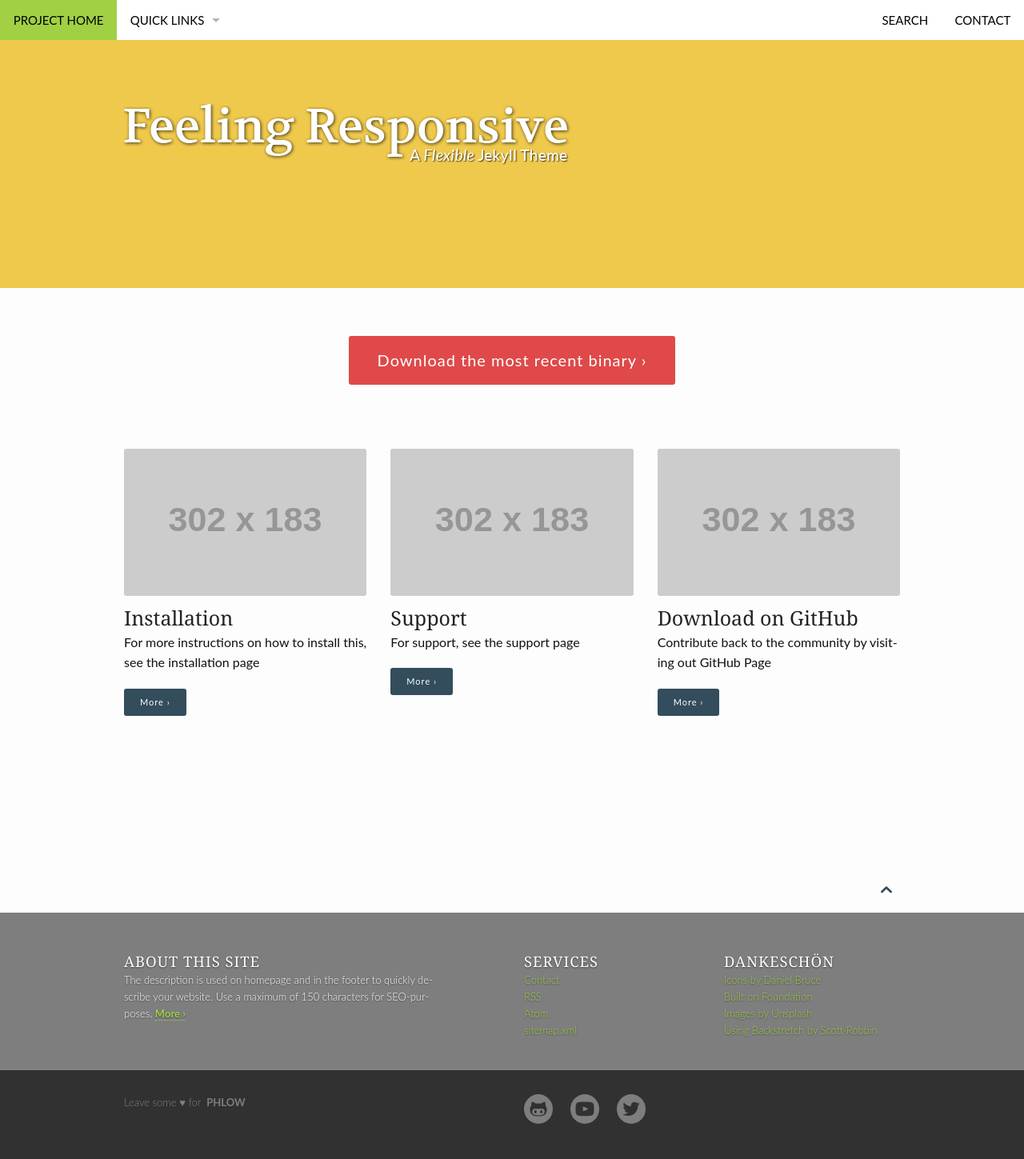
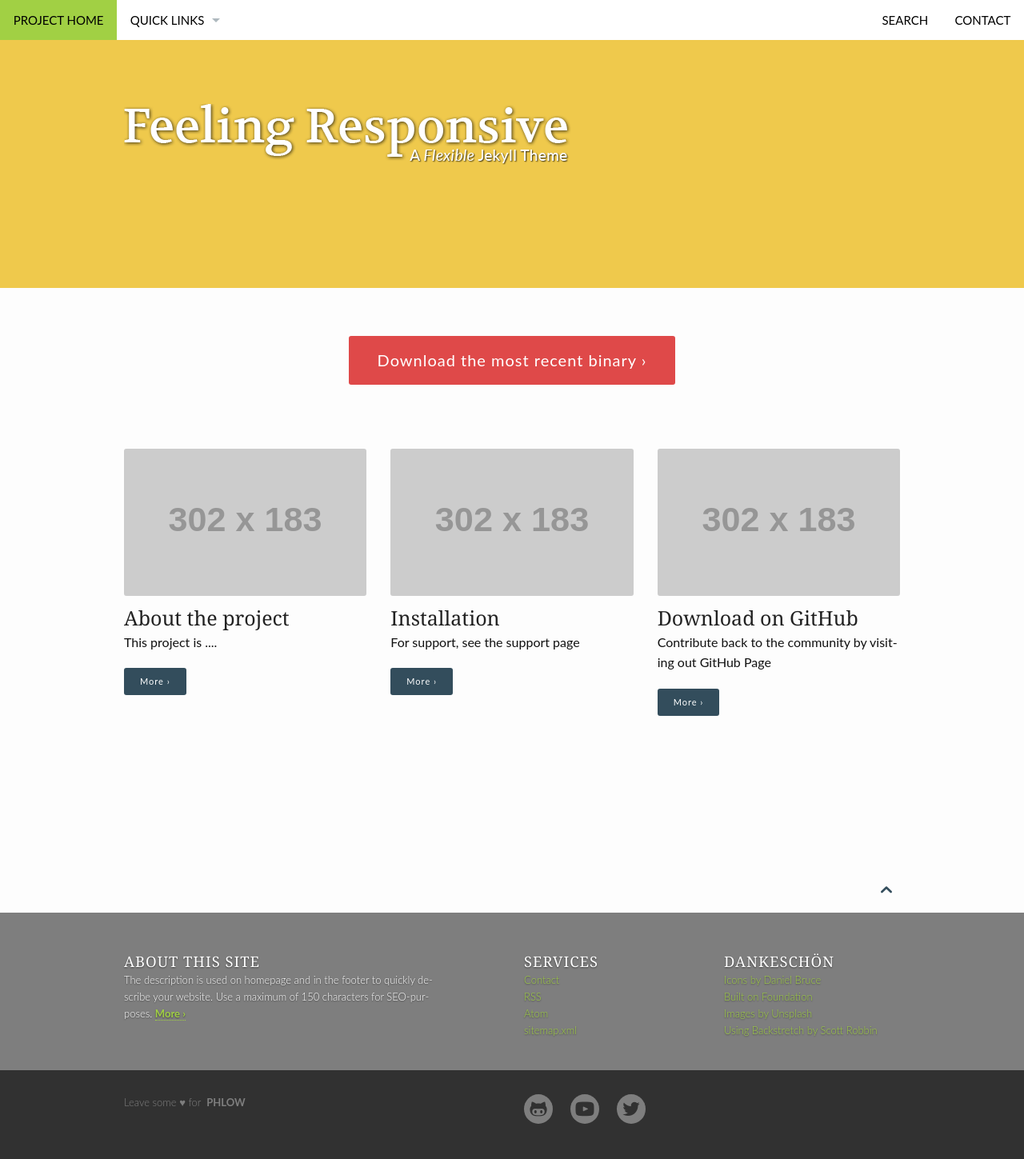
Before and after one commit to chegdan/testpage, a Jekyll site: the page built from pages/pages-root-folder/index.md, in a window 1280 px wide. Shown: the whole page at 80% size. Built offline with Jekyll 4.4.1, drawn with Linux system fonts in a browser that asks for light colours.

Commit message:
Update index.md

```diff
--- a/pages/pages-root-folder/index.md
+++ b/pages/pages-root-folder/index.md
@@ -8,12 +8,12 @@ layout: frontpage
 header:
   image_fullwidth: you-can-delete-me-header.png
 widget1:
-  title: "Installation"
+  title: "About the project"
   url: 'http://domain.de/must-be-absolut-url-like-this-one/'
   image: 'http://dummyimage.com/302x183/334d5c/efc94c.png&text=Placeholder'
-  text: 'For more instructions on how to install this, see the installation page'
+  text: 'This project is ....'
 widget2:
-  title: "Support"
+  title: "Installation"
   url: 'http://domain.de/must-be-absolut-url-like-this-one/'
   image: 'http://dummyimage.com/302x183/334d5c/efc94c.png&text=Placeholder'
   text: 'For support, see the support page'
```
